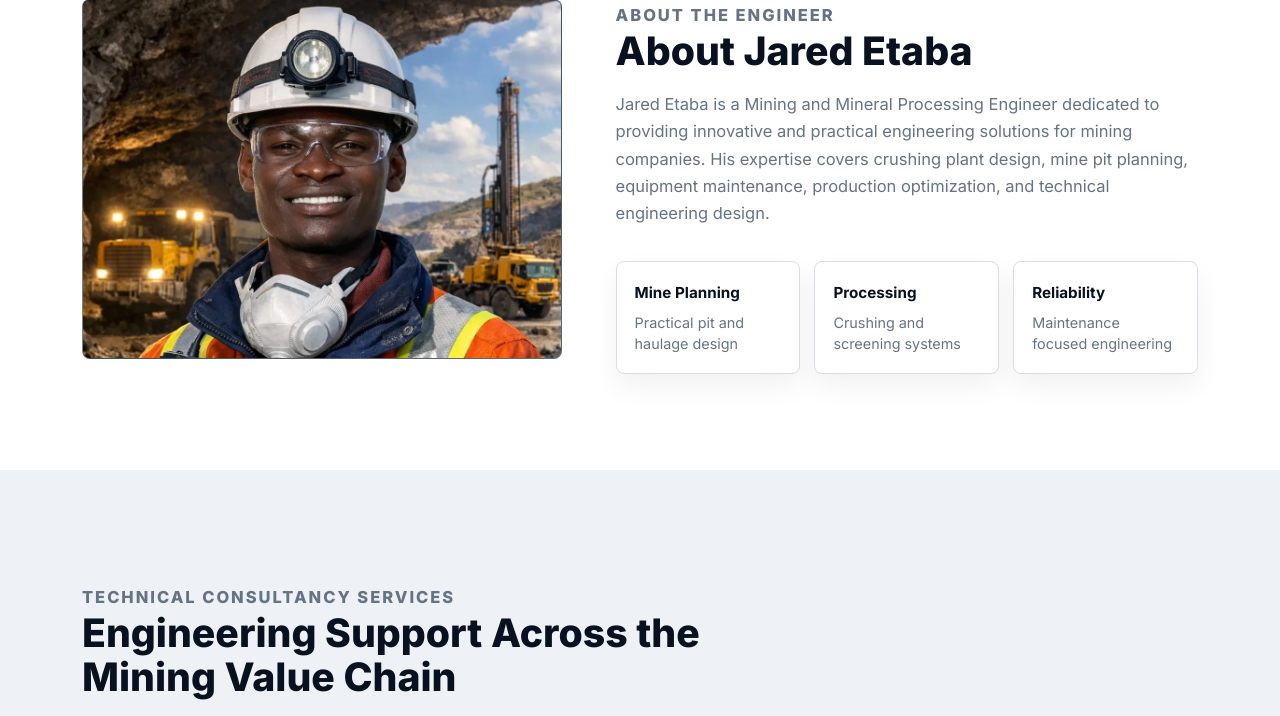
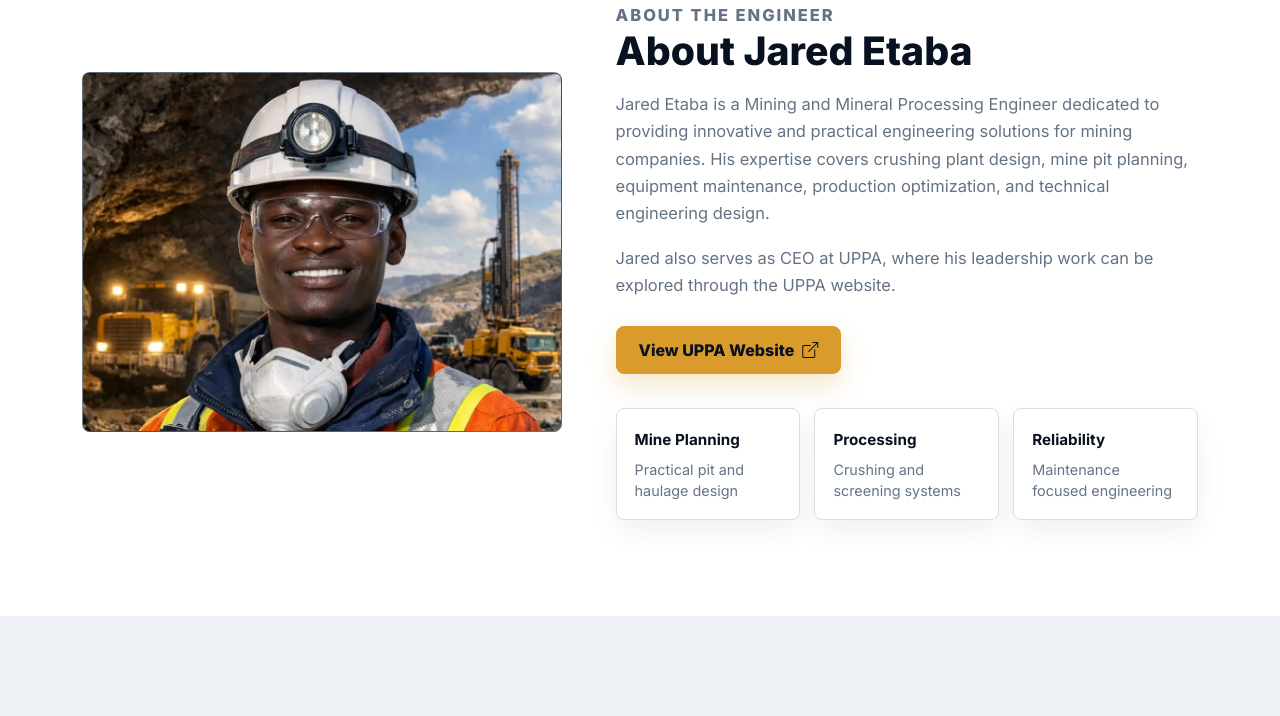
Before and after one commit to JAPHES/consultantfirm, a Django app: page / in a window 1280 px wide. Shown: the part 896-1612 px from the top of the page. Run offline with Django 5.2, Linux system fonts and the light colour scheme; some libraries are stand-ins or nearby versions.

Commit message:
Add UPPA website links

```diff
--- a/assets/css/main.css
+++ b/assets/css/main.css
@@ -287,6 +287,14 @@ h3 {
   flex-wrap: wrap;
   gap: 14px;
   margin-top: 34px;
+  max-width: 100%;
+}
+
+.section-actions {
+  display: flex;
+  flex-wrap: wrap;
+  gap: 12px;
+  margin-top: 26px;
   max-width: 100%;
 }
 
@@ -1260,7 +1268,8 @@ h3 {
     display: grid;
   }
 
-  .hero-actions .btn {
+  .hero-actions .btn,
+  .section-actions .btn {
     width: 100%;
   }
 
--- a/templates/cons/base.html
+++ b/templates/cons/base.html
@@ -44,6 +44,7 @@
         <li><a href="{% url 'cons:home' %}#equipment">Equipment</a></li>
         <li><a href="{% url 'cons:home' %}#projects">Solutions</a></li>
         <li><a href="{% url 'cons:home' %}#contact">Contact</a></li>
+        <li><a href="https://uppaweb-production.up.railway.app/" target="_blank" rel="noopener">UPPA</a></li>
       </ul>
 
       <a class="nav-action" href="{% url 'cons:home' %}#contact">Request Consultation</a>
@@ -87,6 +88,7 @@
             <li><a href="{% url 'cons:portfolio_details' %}">Engineering Solutions</a></li>
             <li><a href="{% url 'cons:privacy' %}">Privacy Policy</a></li>
             <li><a href="{% url 'cons:terms' %}">Terms of Service</a></li>
+            <li><a href="https://uppaweb-production.up.railway.app/" target="_blank" rel="noopener">UPPA Website</a></li>
           </ul>
         </div>
 
--- a/templates/cons/index.html
+++ b/templates/cons/index.html
@@ -37,6 +37,13 @@
           <p class="eyebrow">About the Engineer</p>
           <h2>About Jared Etaba</h2>
           <p>Jared Etaba is a Mining and Mineral Processing Engineer dedicated to providing innovative and practical engineering solutions for mining companies. His expertise covers crushing plant design, mine pit planning, equipment maintenance, production optimization, and technical engineering design.</p>
+          <p>Jared also serves as CEO at UPPA, where his leadership work can be explored through the UPPA website.</p>
+          <div class="section-actions">
+            <a class="btn btn-primary-accent" href="https://uppaweb-production.up.railway.app/" target="_blank" rel="noopener">
+              View UPPA Website
+              <i class="bi bi-box-arrow-up-right" aria-hidden="true"></i>
+            </a>
+          </div>
           <div class="metric-strip">
             <div>
               <strong>Mine Planning</strong>
```
